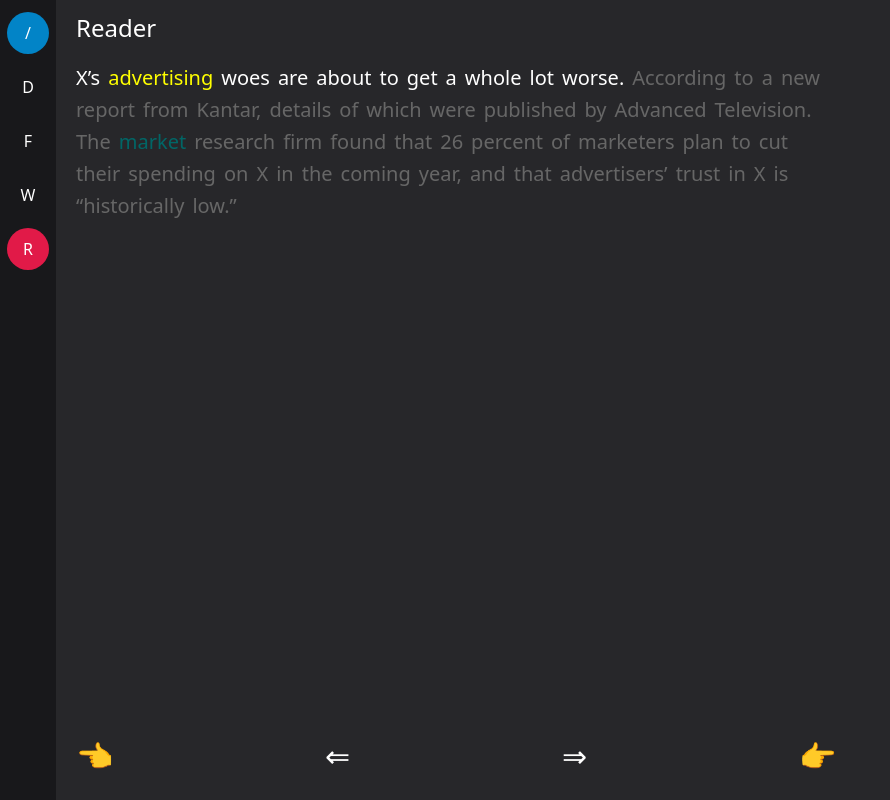
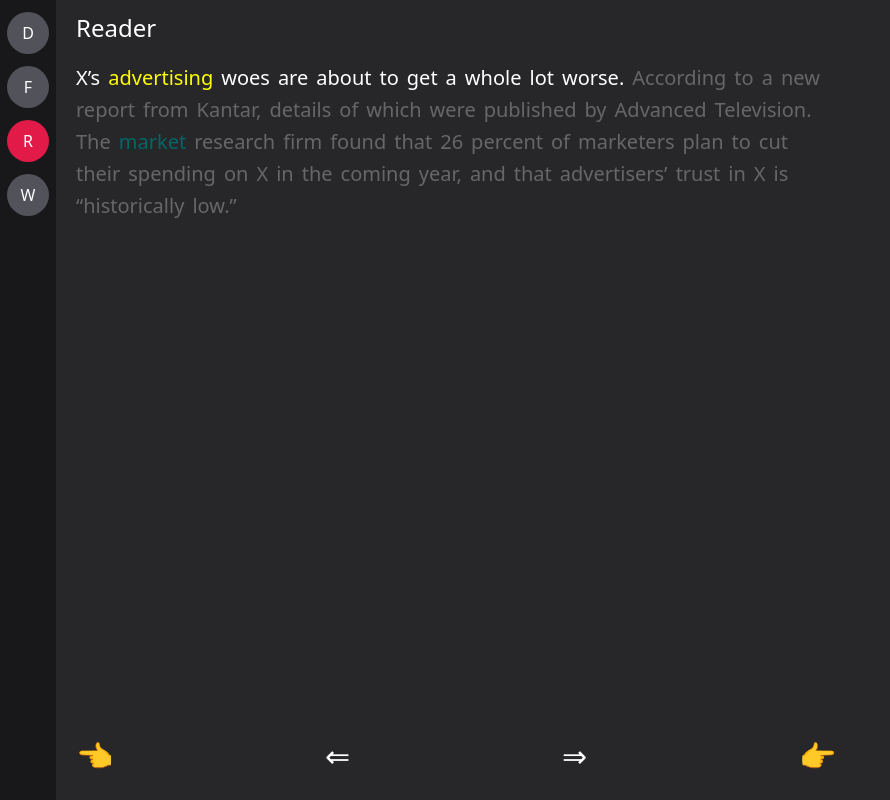
Before and after one commit to na-ah/WordBucket, a Next.js app: page /reader in a window 1280 px wide. Shown: the whole page, without its empty margins (0-890 px from the left). Built offline with nearby package versions, Linux system fonts and the light colour scheme.

Commit message:
feat: sidebarから不要な項目を削除

```diff
--- a/components/Template/Area/Sidebar.tsx
+++ b/components/Template/Area/Sidebar.tsx
@@ -8,11 +8,6 @@
     <>
       <div className="bg-zinc-900 text-white w-14 py-3 shrink-0">
         <ul className="flex flex-col gap-3 mx-auto items-center">
-          <SideBarButton
-            text="/"
-            link="/"
-            color="blue"
-          />
           <SideBarButton
             text="D"
             link="/dashboard"
@@ -25,14 +20,14 @@
             handleClick={() => setIsResultShown(false)}
           />
           <SideBarButton
-            text="W"
-            link="/word"
-            color="lime"
-          />
-          <SideBarButton
             text="R"
             link="/reader"
             color="rose"
+          />
+          <SideBarButton
+            text="W"
+            link="/word"
+            color="amber"
           />
         </ul>
       </div>
--- a/components/shared/SideBarButton.tsx
+++ b/components/shared/SideBarButton.tsx
@@ -16,13 +16,14 @@
     blue: "#0284c7",
     lime: "#65a30d",
     rose: "#e11a48",
+    amber: "#f59e0b",
   };
   const router = useRouter();
   const bgColor = () => {
     if (router.pathname.indexOf(link) > -1) {
       return `${colors[color]}`;
     } else {
-      return "inherit";
+      return "#52525b";
     }
   };
 
--- a/pages/index.tsx
+++ b/pages/index.tsx
@@ -1,89 +1,3 @@
-import Layout from "@/components/Template/Layout/Layout";
-import axios from "axios";
-import { atom, Provider, useAtom, useSetAtom } from "jotai";
-import { Suspense } from "react";
-
-type PostData = {
-  by: string;
-  descendants?: number;
-  id: number;
-  kids?: number[];
-  parent: number;
-  score?: number;
-  text?: string;
-  time: number;
-  title?: string;
-  type: "comment" | "story";
-  url?: string;
-};
-
-const postId = atom(9001);
-const postData = atom(async (get) => {
-  const id = get(postId);
-  const response = await axios.get<PostData>(
-    `https://hacker-news.firebaseio.com/v0/item/${id}.json`
-  );
-  // const response = await fetch(
-  //   `https://hacker-news.firebaseio.com/v0/item/${id}.json`
-  // );
-  // const data: PostData = await response.json();
-  const data: PostData = await response.data;
-  // return axios
-  //   .get<PostData>(`https://hacker-news.firebaseio.com/v0/item/${id}.json`)
-  //   .then((response) => response.data);
-
-  return data;
-});
-
-function Id() {
-  const [id] = useAtom(postId);
-  return id;
+export default function Home() {
+  return <>toppage</>;
 }
-
-function Next() {
-  const setPostId = useSetAtom(postId);
-  return (
-    <button onClick={() => setPostId((id) => id + 1)}>
-      <div>→</div>
-    </button>
-  );
-}
-
-function PostTitle() {
-  const [{ by, text, time, title, url }] = useAtom(postData);
-
-  return (
-    <>
-      <h2>{by}</h2>
-      <h6>{new Date(time * 1000).toLocaleDateString("en-US")}</h6>
-      {title && <h4>{title}</h4>}
-      {url && <a href={url}>{url}</a>}
-      {/* {text && <div>{Parser(text)}</div>} */}
-      {text && <div>{text}</div>}
-    </>
-  );
-}
-
-function TestData() {
-  const [data] = useAtom(postData);
-
-  return <>{data && <p>{data.text[0]}</p>}</>;
-}
-
-export default function Home() {
-  return (
-    <>
-      <Id />
-      <div>
-        <Suspense fallback={<h2>Loading...</h2>}>
-          {/* <PostTitle /> */}
-          <TestData />
-        </Suspense>
-      </div>
-      <Next />
-      {/* <Layout>
-        <div>aaa</div>
-      </Layout> */}
-    </>
-  );
-}
```
